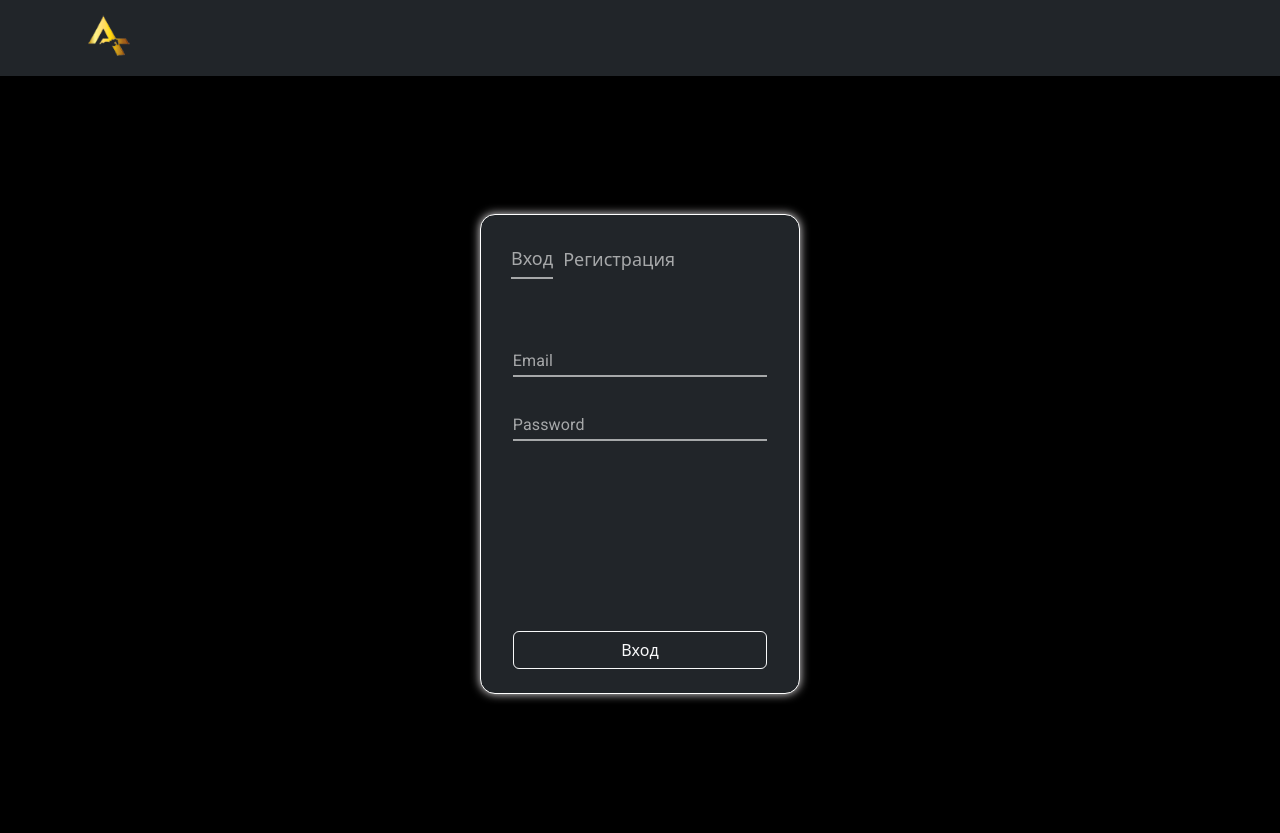
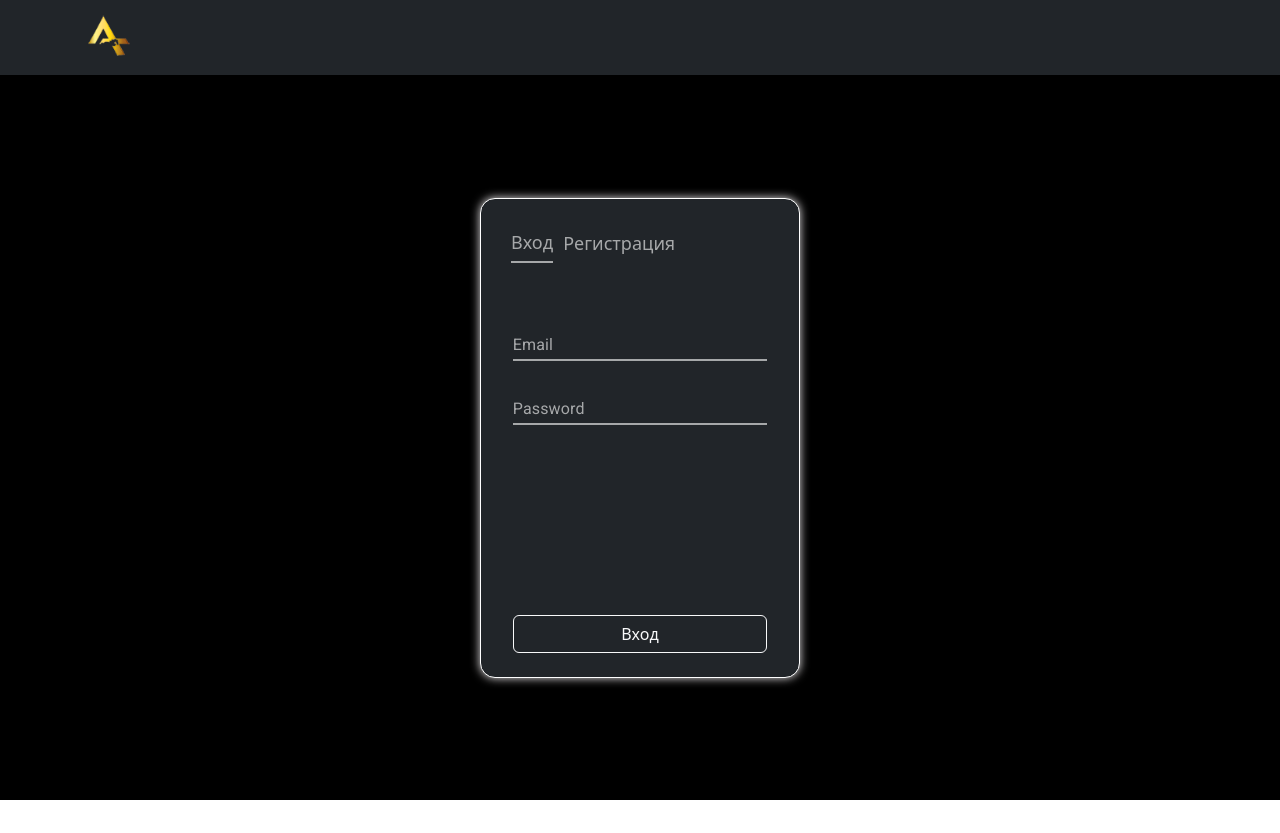
Before and after one commit to VladRastortguev/ATT24_v2, a React (Create React App) app: page / in a window 1280 px wide. After the commit the page ends 800 px from the top, so only its background shows below. Built offline with nearby package versions, Linux system fonts and the light colour scheme; no server answers.

Commit message:
login fix display

```diff
--- a/src/Component/LoginContent/LoginContent.css
+++ b/src/Component/LoginContent/LoginContent.css
@@ -1,10 +1,24 @@
+html {
+    height: 100%;
+}
+
 .VR_loginContent_AllHeader {
-    width: 100%;
-    height: 47.3rem;
 
     background-color: black;
 
+    position: fixed;
+    top: 75px;
+    left: 0;
+    bottom: 0;
+    right: 0;
+}
+
+.VR_loginContent_NoAllHeader {
+    width: 100%;
+    height: 100%;
+
     position: relative;
+
 }
 
 .VR_loginContainer {
--- a/src/Component/LoginContent/LoginContent.tsx
+++ b/src/Component/LoginContent/LoginContent.tsx
@@ -29,9 +29,12 @@ const LoginContent:FC = () => {
 
     const body = document.body
 
-    if (String(location.pathname) == '/login') {
+
+    if (String(location.pathname) == '/' && !store.isAuth) {
         body.style.overflow = 'hidden'
+        body.style.height = '100%'
     }
+
 
     async function validationPasswordLenght() {
         if (String(passwordReg).length < 5) {
@@ -176,6 +179,8 @@ const LoginContent:FC = () => {
     return (
 
         <div className='VR_loginContent_AllHeader'>
+            <div className='VR_loginContent_NoAllHeader'>
+
             <div className='VR_loginContainer'>
                 <div className='VR_loginPodContainer'>
                     <div className='VR_loginCheckBox'>
@@ -252,6 +257,7 @@ const LoginContent:FC = () => {
                     )}
 
                 </div>
+                </div>
             </div>
         </div>
     )
```
Also changed, not shown: src/Component/LoginContent/LoginContentMadia.css (added).
